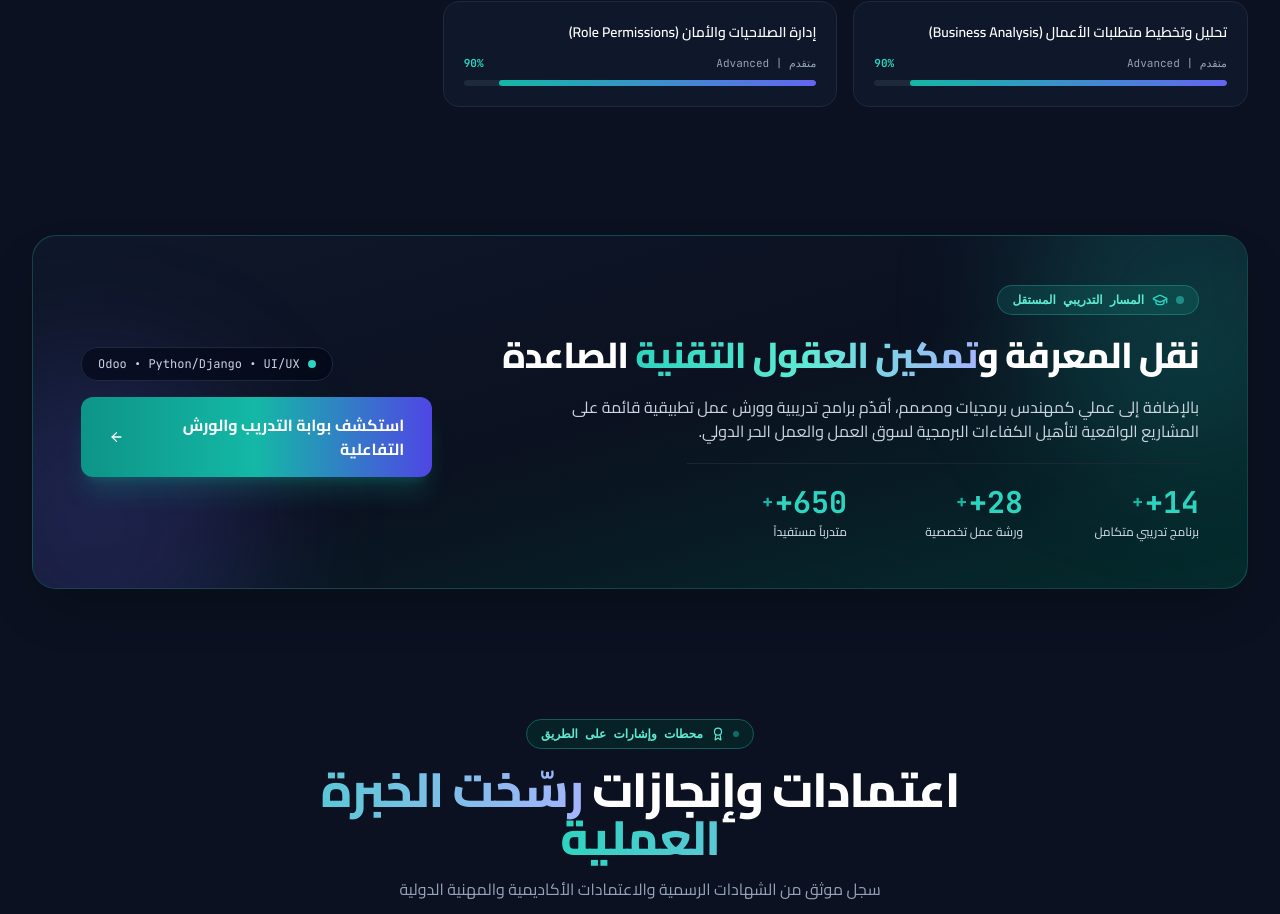
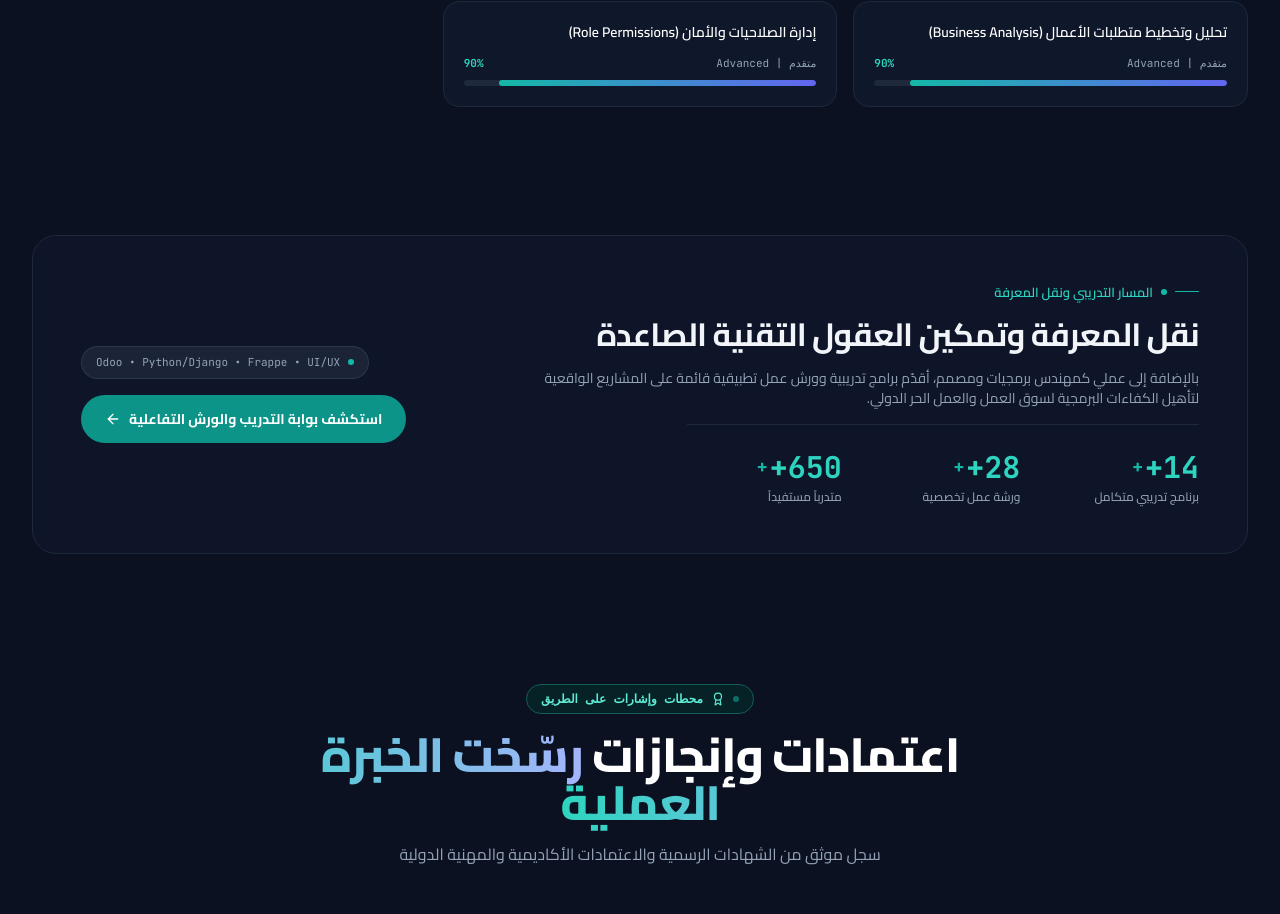
Before and after one commit to Mohammed-Aljazzar/portfolio, a Next.js app: page / in a window 1280 px wide. Shown: the part 4370-5284 px from the top of the page. Built offline with nearby package versions, Linux system fonts and the light colour scheme.

Commit message:
style(training): refine knowledge transfer card background, layout and typography to match philosophy section

```diff
--- a/src/app/page.tsx
+++ b/src/app/page.tsx
@@ -1211,87 +1211,76 @@ export default function HomePage() {
       </section>
 
       {/* ══════════════════════════════════════════════
-          7. INDEPENDENT TRAINING TRACK BANNER
-             (Harmonized Brand Colors: Teal & Indigo)
+          5. INDEPENDENT TRAINING TRACK BANNER
+             Formatted 100% like Philosophy of Work section
          ══════════════════════════════════════════════ */}
       <ScrollReveal className="max-w-7xl mx-auto px-4 sm:px-6 lg:px-8">
-        <div className="rounded-3xl bg-gradient-to-br from-slate-900 via-[#0B1120] to-[#042f2e]/90 border border-teal-500/30 dark:border-teal-400/25 p-8 sm:p-12 text-white relative overflow-hidden shadow-2xl group">
-          {/* Ambient Brand Glowing Orbs */}
-          <div className="absolute -top-24 -right-24 w-80 h-80 bg-teal-500/20 rounded-full blur-3xl pointer-events-none group-hover:bg-teal-500/30 transition-all duration-700" />
-          <div className="absolute -bottom-24 -left-24 w-80 h-80 bg-indigo-500/20 rounded-full blur-3xl pointer-events-none group-hover:bg-indigo-500/30 transition-all duration-700" />
-          <div className="absolute inset-0 bg-grid-pattern opacity-10 pointer-events-none" />
-
+        <div className="rounded-3xl bg-white dark:bg-slate-900/95 border border-slate-200/90 dark:border-slate-800 p-8 sm:p-10 lg:p-12 shadow-xs hover:shadow-xl hover:border-teal-500/40 dark:hover:border-teal-400/40 transition-all duration-300 relative overflow-hidden">
           <div className="grid grid-cols-1 lg:grid-cols-12 gap-8 items-center relative z-10">
-            <div className="lg:col-span-8 space-y-5">
-              <span className="inline-flex items-center gap-2 px-3.5 py-1.5 rounded-full text-xs font-mono font-semibold bg-teal-500/15 border border-teal-400/30 text-teal-300 backdrop-blur-md">
-                <span className="w-2 h-2 rounded-full bg-teal-400 animate-pulse" />
-                <GraduationCap className="w-4 h-4 text-teal-400" />
-                <span>{t.trainingTeaser.badge}</span>
-              </span>
-
-              <h3 className="text-2xl sm:text-3xl lg:text-4xl font-extrabold text-white tracking-tight leading-snug">
-                {language === "ar" ? (
-                  <>
-                    نقل المعرفة و
-                    <span className="text-transparent bg-clip-text bg-gradient-to-r from-teal-400 via-teal-300 to-indigo-300">
-                      تمكين العقول التقنية
-                    </span>{" "}
-                    الصاعدة
-                  </>
-                ) : (
-                  <>
-                    Sharing Knowledge &{" "}
-                    <span className="text-transparent bg-clip-text bg-gradient-to-r from-teal-400 via-teal-300 to-indigo-300">
-                      Empowering Emerging
-                    </span>{" "}
-                    Tech Minds
-                  </>
-                )}
+            {/* Right in RTL: Content Column */}
+            <div className="lg:col-span-8 space-y-4 text-right">
+              {/* Overline with dash & bullet */}
+              <div className="flex items-center justify-start gap-2 mb-2.5">
+                <span className="w-6 h-[1.5px] bg-teal-500 rounded-full inline-block" />
+                <span className="w-1.5 h-1.5 rounded-full bg-teal-500 inline-block" />
+                <span className="text-xs sm:text-[13px] font-semibold text-teal-600 dark:text-teal-400">
+                  {language === "ar" ? "المسار التدريبي ونقل المعرفة" : "TRAINING TRACK & KNOWLEDGE TRANSFER"}
+                </span>
+              </div>
+
+              {/* Main Title — Refined, Classy & Smooth Typography */}
+              <h3 className="text-2xl sm:text-3xl lg:text-[32px] font-bold text-slate-900 dark:text-slate-100 leading-snug tracking-tight">
+                {language === "ar"
+                  ? "نقل المعرفة وتمكين العقول التقنية الصاعدة"
+                  : "Sharing Knowledge & Empowering Emerging Tech Minds"}
               </h3>
 
-              <p className="text-sm sm:text-base text-slate-300 leading-relaxed max-w-2xl font-body">
+              {/* Subtitle Paragraph */}
+              <p className="text-xs sm:text-sm text-slate-500 dark:text-slate-400 font-normal leading-relaxed max-w-2xl mt-2.5">
                 {t.trainingTeaser.description}
               </p>
 
               {/* Verified Metrics Counter Hub */}
-              <div className="grid grid-cols-3 gap-4 pt-5 border-t border-slate-800/80 max-w-lg">
+              <div className="grid grid-cols-3 gap-6 pt-6 border-t border-slate-200/80 dark:border-slate-800 max-w-lg mt-6">
                 <div className="space-y-1">
-                  <div className="text-2xl sm:text-3xl font-extrabold font-mono text-teal-400 flex items-center">
+                  <div className="text-2xl sm:text-3xl font-extrabold font-mono text-teal-600 dark:text-teal-400 flex items-center">
                     <AnimatedCounter value={config.trainingProgramsCount} />
-                    <span className="text-teal-500 text-lg ml-0.5 rtl:mr-0.5">+</span>
-                  </div>
-                  <div className="text-xs text-slate-300 font-medium">{t.trainingTeaser.programsCount}</div>
+                    <span className="text-teal-500 text-lg ml-0.5 rtl:mr-0.5 font-bold">+</span>
+                  </div>
+                  <div className="text-xs text-slate-500 dark:text-slate-400 font-medium">{t.trainingTeaser.programsCount}</div>
                 </div>
                 <div className="space-y-1">
-                  <div className="text-2xl sm:text-3xl font-extrabold font-mono text-teal-400 flex items-center">
+                  <div className="text-2xl sm:text-3xl font-extrabold font-mono text-teal-600 dark:text-teal-400 flex items-center">
                     <AnimatedCounter value={config.workshopsCount} />
-                    <span className="text-teal-500 text-lg ml-0.5 rtl:mr-0.5">+</span>
-                  </div>
-                  <div className="text-xs text-slate-300 font-medium">{t.trainingTeaser.workshopsCount}</div>
+                    <span className="text-teal-500 text-lg ml-0.5 rtl:mr-0.5 font-bold">+</span>
+                  </div>
+                  <div className="text-xs text-slate-500 dark:text-slate-400 font-medium">{t.trainingTeaser.workshopsCount}</div>
                 </div>
                 <div className="space-y-1">
-                  <div className="text-2xl sm:text-3xl font-extrabold font-mono text-teal-400 flex items-center">
+                  <div className="text-2xl sm:text-3xl font-extrabold font-mono text-teal-600 dark:text-teal-400 flex items-center">
                     <AnimatedCounter value={config.traineesCount} />
-                    <span className="text-teal-500 text-lg ml-0.5 rtl:mr-0.5">+</span>
-                  </div>
-                  <div className="text-xs text-slate-300 font-medium">{t.trainingTeaser.traineesCount}</div>
+                    <span className="text-teal-500 text-lg ml-0.5 rtl:mr-0.5 font-bold">+</span>
+                  </div>
+                  <div className="text-xs text-slate-500 dark:text-slate-400 font-medium">{t.trainingTeaser.traineesCount}</div>
                 </div>
               </div>
             </div>
 
+            {/* Left in RTL: CTA & Tag Column */}
             <div className="lg:col-span-4 flex flex-col items-start lg:items-end justify-center space-y-4">
-              {/* Glassmorphic Mentorship Tag */}
-              <div className="hidden sm:flex items-center gap-2 px-4 py-2 rounded-2xl bg-slate-950/60 border border-slate-800 text-xs font-mono text-slate-300 backdrop-blur-md">
-                <span className="w-2 h-2 rounded-full bg-teal-400" />
-                <span>Odoo • Python/Django • UI/UX</span>
-              </div>
-
+              {/* Mentorship Tag */}
+              <div className="hidden sm:inline-flex items-center gap-2 px-3.5 py-1.5 rounded-full bg-slate-100 dark:bg-slate-800/80 text-[11px] font-mono text-slate-600 dark:text-slate-400 border border-slate-200/70 dark:border-slate-700/70">
+                <span className="w-1.5 h-1.5 rounded-full bg-teal-500" />
+                <span>Odoo • Python/Django • Frappe • UI/UX</span>
+              </div>
+
+              {/* Action Button */}
               <Link
                 href="/training"
-                className="inline-flex items-center gap-2 px-7 py-4 rounded-xl bg-gradient-to-r from-teal-600 via-teal-500 to-indigo-600 hover:from-teal-500 hover:to-indigo-500 text-white font-bold text-sm sm:text-base shadow-xl shadow-teal-500/20 hover:shadow-teal-500/35 transition-all duration-300 hover:-translate-y-1 group/btn"
+                className="inline-flex items-center gap-2 px-6 py-3.5 rounded-full bg-teal-600 hover:bg-teal-700 text-white font-bold text-xs sm:text-sm shadow-xs hover:shadow-md transition-all duration-200 group"
               >
                 <span>{t.trainingTeaser.exploreBtn}</span>
-                <Arrow className="w-4 h-4 transition-transform group-hover/btn:translate-x-1 rtl:group-hover/btn:-translate-x-1" />
+                <Arrow className="w-4 h-4 transition-transform group-hover:translate-x-1 rtl:group-hover:-translate-x-1" />
               </Link>
             </div>
           </div>
```
